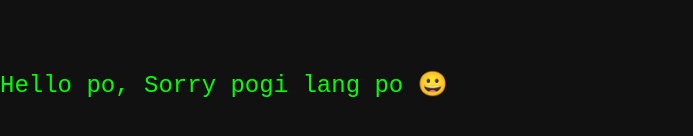
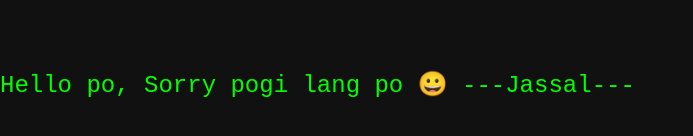
Before and after one commit to Jassal24/wallaa, a plain HTML site: page index.html in a window 1280 px wide. Shown: the part 316-452 px from the top of the page, without its empty margins (0-693 px from the left). Drawn offline with Linux system fonts and the light colour scheme.

Commit message:
Update index.html

```diff
--- a/index.html
+++ b/index.html
@@ -36,7 +36,7 @@
 </head>
 <body>
 
-  <div class="typewriter">Hello po, Sorry pogi lang po 😀</div>
+  <div class="typewriter">Hello po, Sorry pogi lang po 😀 ---Jassal--- </div>
 
 </body>
 </html>
```
